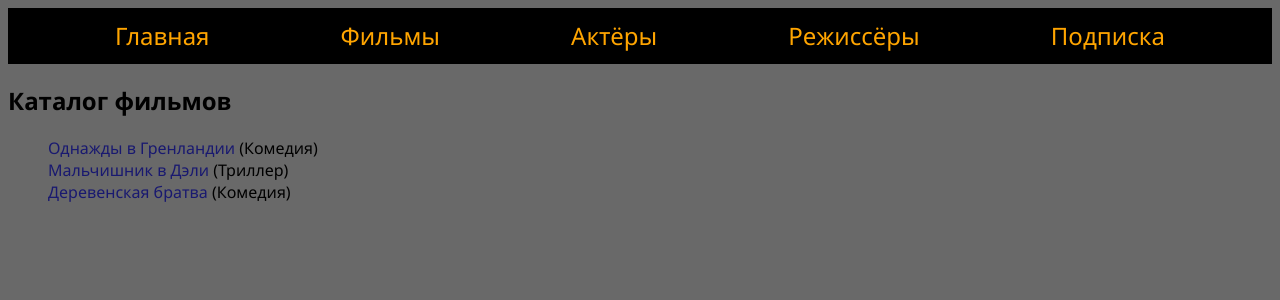
After one commit to SamsaraKid/Lesson61_Project1_ToServer, a Django app: page /kino/ in a window 1280 px wide. The commit adds this page. Shown: the top 300 px of the page. Run offline with Django 4.2, Linux system fonts and the light colour scheme; data comes from the database, SQL or seed files in the repository; both versions use the stored data as it was after the commit.

Commit message:
делали frontend

```diff
--- a/Lesson54_Project1/urls.py
+++ b/Lesson54_Project1/urls.py
@@ -20,5 +20,8 @@ from catalog import views
 
 urlpatterns = [
     path('admin/', admin.site.urls),
-    path('', views.index, name='home')
+    path('', views.index, name='home'),
+    path('kino/', views.Kinolist.as_view(), name='allkino'),
+    # path('kino/<int:id>/', views.info, name='info'),
+    path('kino/<slug:pk>/', views.KinoDetail.as_view(), name='info'),
 ]
--- a/catalog/models.py
+++ b/catalog/models.py
@@ -1,4 +1,5 @@
 from django.db import models
+from django.urls import reverse
 
 
 class Genre(models.Model):
@@ -70,3 +71,7 @@ class Kino(models.Model):
             res.append(a.lname)
         return ', '.join(res)
     display_actors.short_description = 'Актёры'
+
+
+    def get_absolute_url(self):
+        return reverse('info', args=[self.id])
--- /dev/null
+++ b/catalog/static/css/main.css
@@ -0,0 +1,41 @@
+body{
+    font-family: "Segoe UI";
+    background-color: dimgrey;
+}
+
+.menu{
+    display: flex;
+    flex-direction: row;
+    justify-content: space-evenly;
+    background-color: black;
+    line-height: 2em;
+}
+
+.menu a{
+    text-decoration: none;
+    color: orange;
+    font-size: 1.5em;
+    padding: 0.5em 1em;
+}
+
+.menu a:hover{
+    background-color: orange;
+    color: black;
+}
+
+li{
+    list-style-type: none;
+}
+
+p{
+    display: inline;
+}
+
+.inline-a{
+    color: midnightblue;
+    text-decoration: none;
+}
+
+.inline-a:hover{
+    border-bottom: midnightblue 1px dotted;
+}
--- a/catalog/views.py
+++ b/catalog/views.py
@@ -1,5 +1,26 @@
 from django.shortcuts import render
+from .models import *
 
 
 def index(req):
-    return render(req, 'index.html')
+    numkino = Kino.objects.all().count()
+    numactor = Actor.objects.all().count()
+    numfree = Kino.objects.filter(status__kino=1).count()
+    data = {'k1': numkino, 'k2': numactor, 'k3': numfree}
+    return render(req, 'index.html', context=data)
+
+
+# def allkino(req):
+#     return render(req, 'index.html')
+
+from django.views import generic
+class Kinolist(generic.ListView):
+    model = Kino
+
+# from django.http import HttpResponse
+# def info(req, id):
+#     film = Kino.objects.get(id=id)
+#     return HttpResponse(film.title)
+
+class KinoDetail(generic.DetailView):
+    model = Kino
--- /dev/null
+++ b/templates/catalog/kino_list.html
@@ -0,0 +1,12 @@
+{% extends 'index.html' %}
+{% block content %}
+    <h2>Каталог фильмов</h2>
+    <ul>
+        {% for kino in kino_list %}
+            <li>
+                <a href="{{ kino.get_absolute_url }}" class="inline-a">{{ kino.title }}</a>
+                <p>({{ kino.genre }})</p>
+            </li>
+        {% endfor %}
+    </ul>
+{% endblock content %}
--- a/templates/index.html
+++ b/templates/index.html
@@ -1,12 +1,35 @@
 <!DOCTYPE html>
 <html lang="en">
+{% load static %}
 <head>
     <meta charset="UTF-8">
-    <title>КиноПоиск</title>
+    {% block head %}
+        <title>КиноПоиск</title>
+        <link rel="stylesheet" href="{% static 'css/main.css' %}">
+    {% endblock head %}
 </head>
 <body>
 
-<h2>Каталог фильмов</h2>
+{% block menu %}
+    <div class="menu">
+        <a href="{% url 'home' %}">Главная</a>
+        <a href="{% url 'allkino' %}">Фильмы</a>
+        <a href="">Актёры</a>
+        <a href="">Режиссёры</a>
+        <a href="">Подписка</a>
+    </div>
+
+{% endblock menu %}
+
+{% block content %}
+    <h2>Каталог фильмов</h2>
+    <h3>На сайте {{ k1 }} фильмов</h3>
+    <h3>На сайте {{ k2 }} актёров</h3>
+    <h3>На сайте {{ k3 }} фильмов бесплатно</h3>
+{% endblock content %}
+
+
+
 
 </body>
 </html>
```
Also changed, not shown: templates/catalog/kino_detail.html (added, +10 -0 lines), dbKino.sqlite3.
